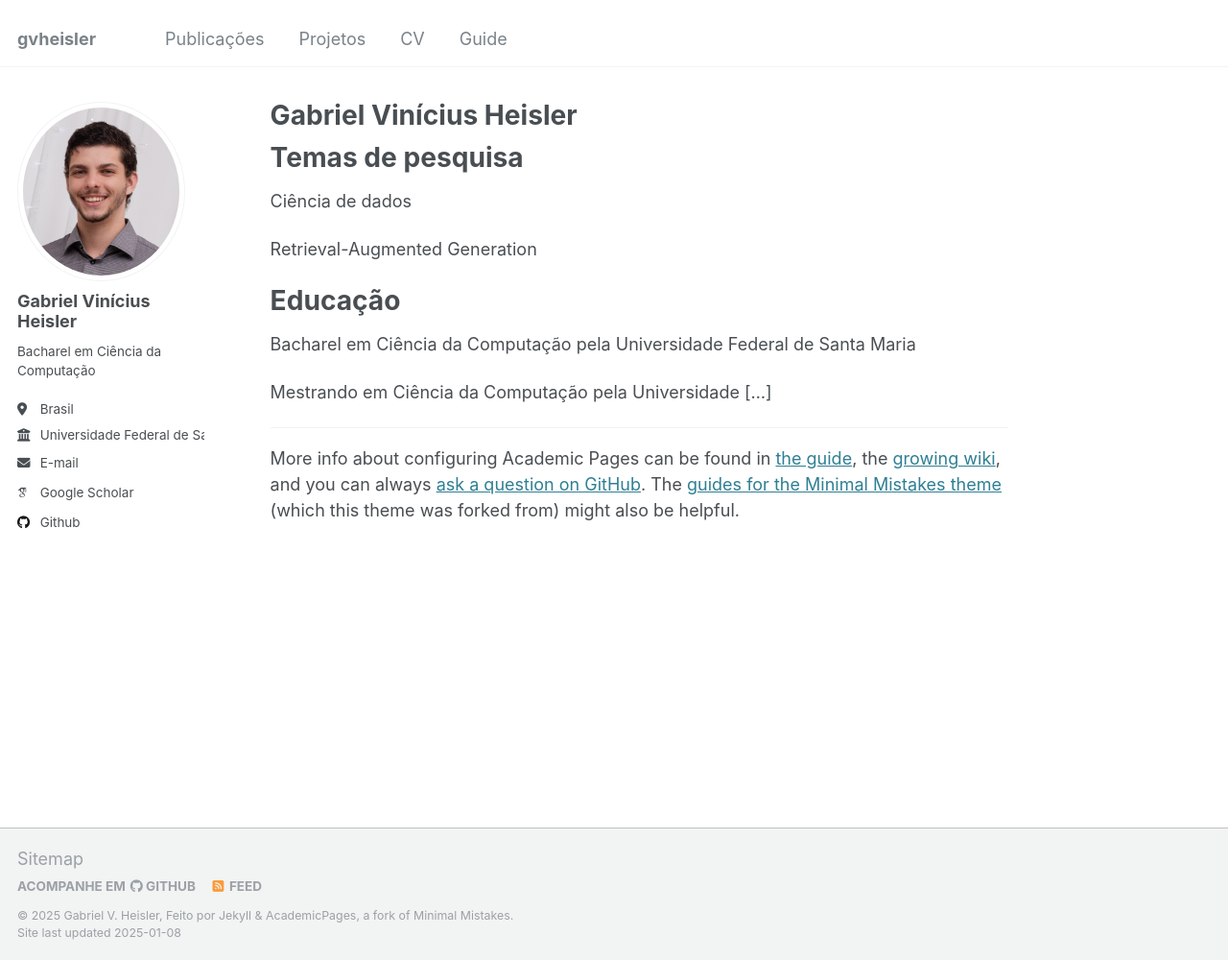
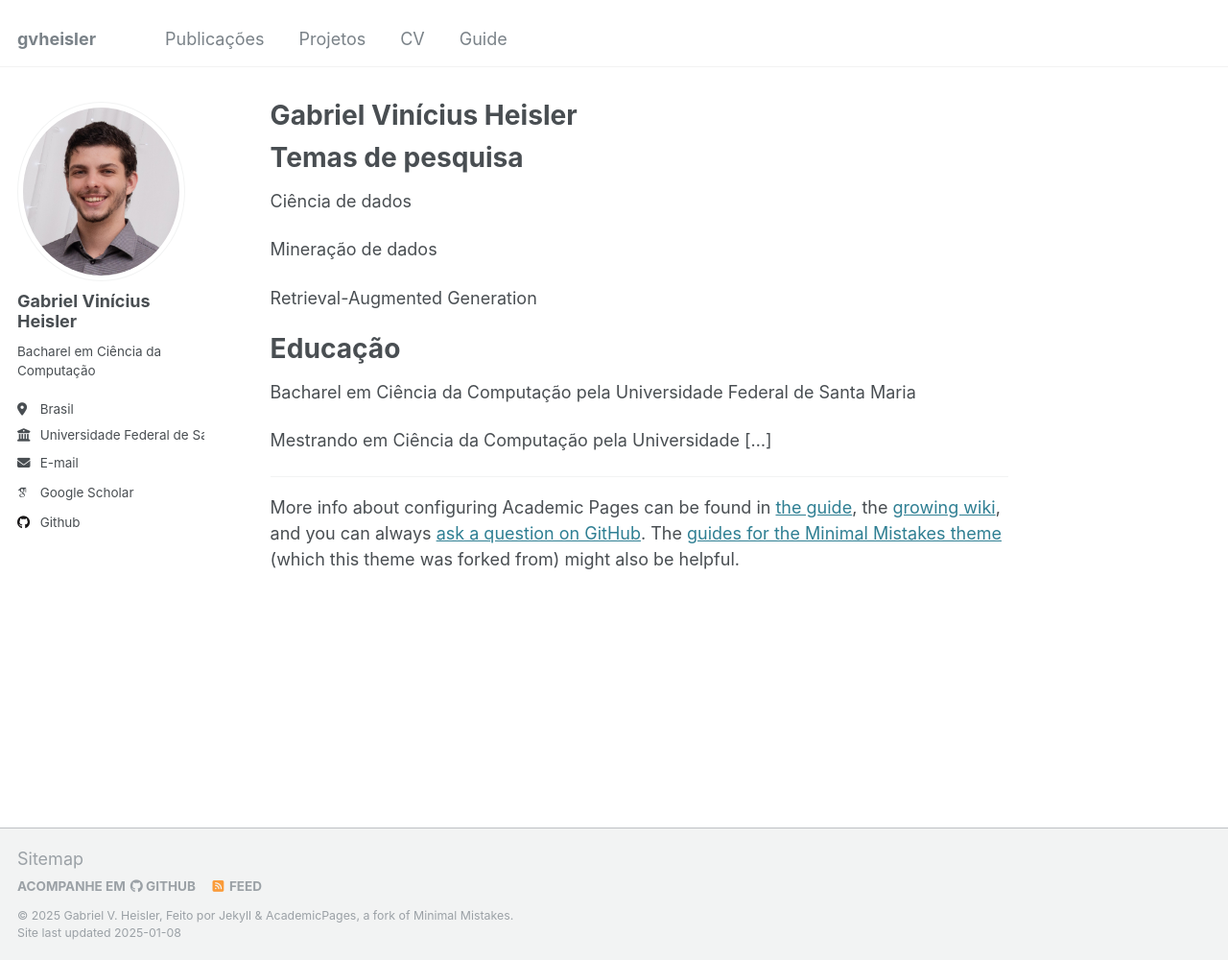
Before and after one commit to gvheisler/gvheisler.github.io, a Jekyll site: the page built from _pages/about.md, in a window 1280 px wide and 1000 px high. Shown: the whole window at 96% size. Built offline with Jekyll 4.4.1, drawn with Linux system fonts in a browser that asks for light colours; some web fonts are replaced.

Commit message:
update about

```diff
--- a/_pages/about.md
+++ b/_pages/about.md
@@ -10,6 +10,8 @@ redirect_from:
 Temas de pesquisa
 ======
 Ciência de dados
+
+Mineração de dados
 
 Retrieval-Augmented Generation
 
```
